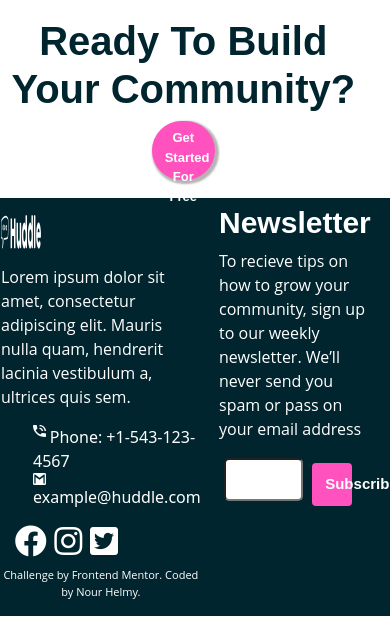
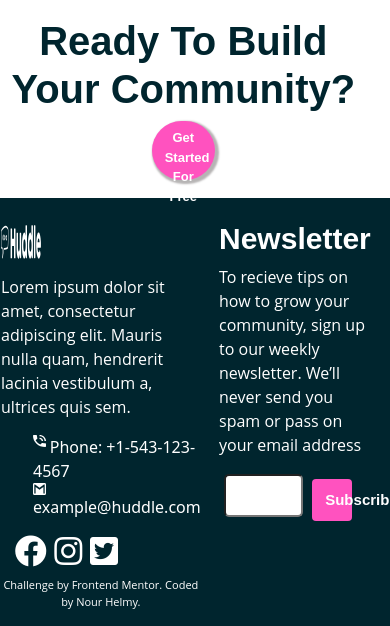
Before and after one commit to NourhaanMoHamed/Animatedblog, a plain HTML site: page index.html in a window 390 px wide. Shown: the part 2570-3196 px from the top of the page. Drawn offline with nearby package versions, Linux system fonts and the light colour scheme; a web font is replaced by a local one.

Commit message:
Update style.css

```diff
--- a/style.css
+++ b/style.css
@@ -45,6 +45,7 @@ header img{
     font-family: 'Poppins', sans-serif;
     font-size: 13px !important;
     font-weight: 550;
+    margin-bottom: 14%;
 }
 .introduction img {
     width:80%;
@@ -155,6 +156,7 @@ margin-top: 2%;
 
   margin-top: 20%;
 }
+
 footer{
     width:100%;
 }
@@ -175,7 +177,7 @@ footer input{
 .footerlogo{
     width:50%;
     height:3vh;
-    margin-top: 5%;
+    margin-top: 10%;
     margin-bottom: 3%;
 
 }
@@ -202,6 +204,7 @@ footer h3{
     font-family: 'Poppins', sans-serif;
     font-weight: 550;
     font-size: 30px;
+    padding-top:10%;
 }
 footer p{
     font-family: 'Open Sans', sans-serif;
@@ -531,3 +534,6 @@ footer{
 .footerimage{
     background-color: #FFF;
 }
+.coloredbtn{
+
+}
```
